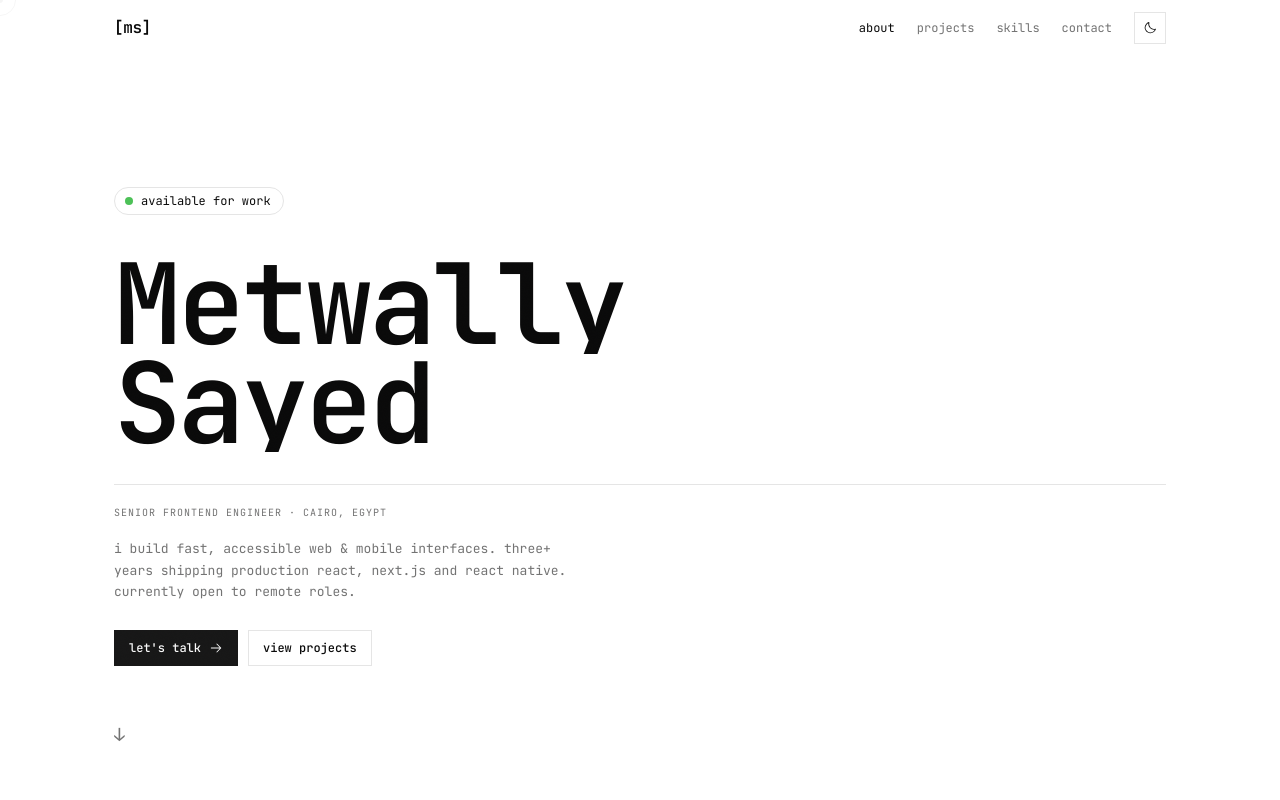
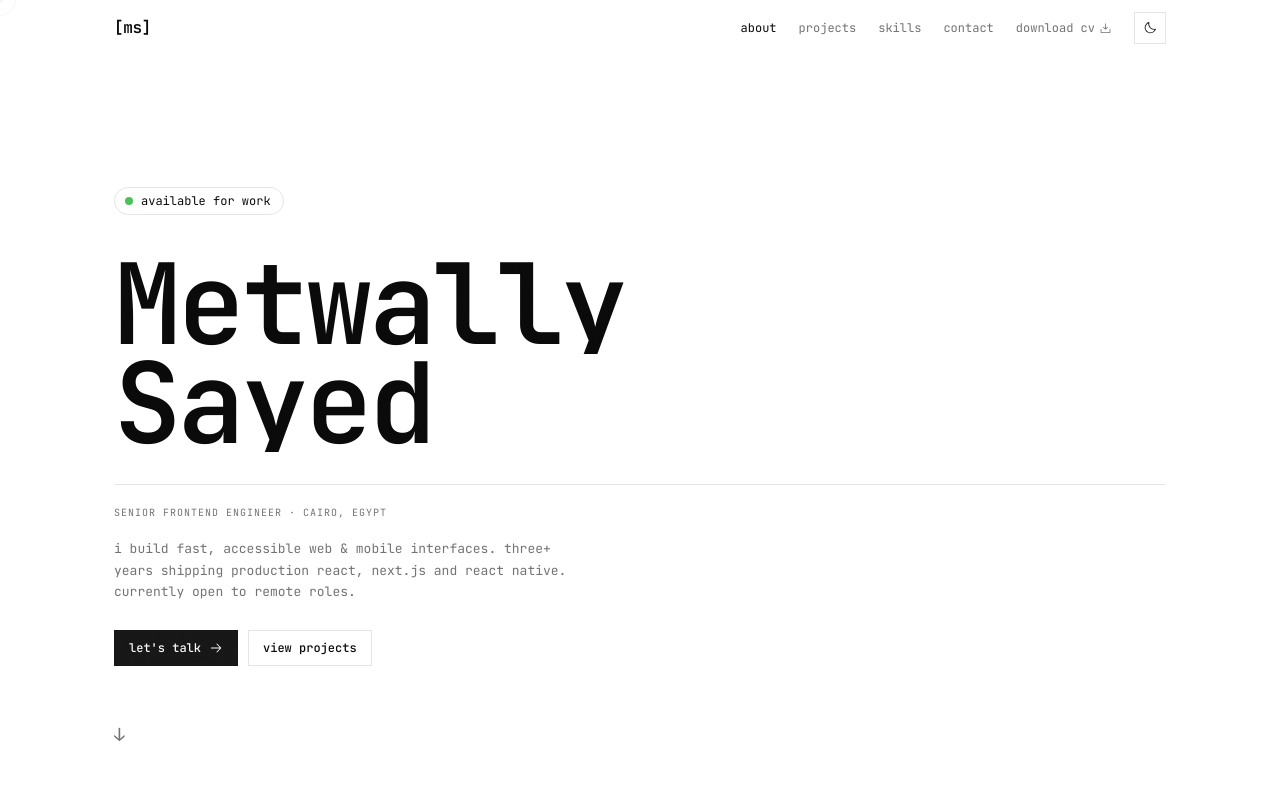
Before and after one commit to Metwally-Sayed/portfolio, a Next.js app: page / in a window 1280 px wide. Shown: the top 800 px of the page. Built offline with nearby package versions, Linux system fonts and the light colour scheme.

Commit message:
feat: add Download CV to header and contact

```diff
--- a/components/header.tsx
+++ b/components/header.tsx
@@ -4,6 +4,7 @@ import { useTheme } from 'next-themes'
 import { Moon, Sun } from '@phosphor-icons/react'
 import { useEffect, useState } from 'react'
 import { ScrollTrigger } from '@/lib/gsap'
+import { DownloadCv } from '@/components/download-cv'
 
 const navItems = [
   { label: 'about', href: '#about' },
@@ -79,6 +80,8 @@ export function Header() {
             )
           })}
 
+          <DownloadCv className="text-muted-foreground hover:text-foreground" />
+
           <button
             aria-label="toggle theme"
             onClick={() => setTheme(resolvedTheme === 'dark' ? 'light' : 'dark')}
--- a/components/sections/contact.tsx
+++ b/components/sections/contact.tsx
@@ -4,6 +4,7 @@ import { useEffect, useRef } from 'react'
 import { AvailabilityPill } from '@/components/availability-pill'
 import { gsap } from '@/lib/gsap'
 import { EncryptedText } from '@/components/ui/encrypted-text'
+import { DownloadCv } from '@/components/download-cv'
 import {
   Envelope,
   LinkedinLogo,
@@ -150,6 +151,7 @@ export function Contact() {
                 )
               })}
             </div>
+            <DownloadCv className="mt-6" />
           </div>
         </div>
       </section>
```
